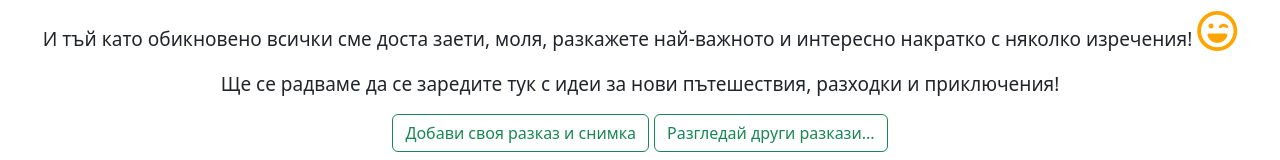
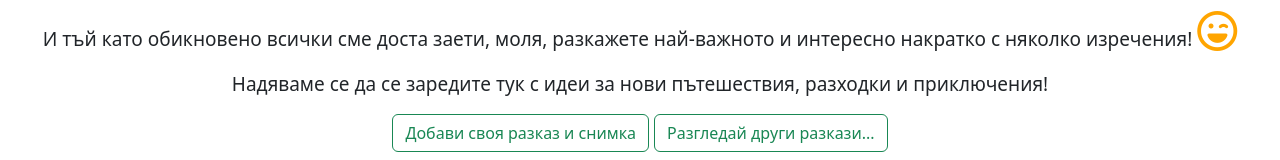
Before and after one commit to NinaNikolova/softuni-react, a React (Create React App) app in the folder client/: page / in a window 1280 px wide. Shown: the part 431-591 px from the top of the page. Built offline with nearby package versions, Linux system fonts and the light colour scheme; no server answers.

Commit message:
base info

```diff
--- a/client/src/components/Home/Home.js
+++ b/client/src/components/Home/Home.js
@@ -17,7 +17,7 @@ export const Home = () => {
 
       <p> Ще се радваме да споделите с нас Вашето преживяване!</p>
       <p>И тъй като обикновено всички сме доста заети, моля, разкажете най-важното и интересно накратко с няколко изречения! <i style={{ fontSize: '40px', color: 'orange' }} className="fa-regular fa-face-laugh-wink"></i></p>
-      <p> Ще се радваме да се заредите тук с идеи за нови пътешествия, разходки и приключения!</p>
+      <p>Надяваме се да се заредите тук с идеи за нови пътешествия, разходки и приключения!</p>
 
       <div>
         <Button className="landing-text" href="/create" variant="outline-success">Добави своя разказ и снимка</Button>{' '}
```
Also changed, not shown: 1 other file (tests, documents, lock files or other folders).
